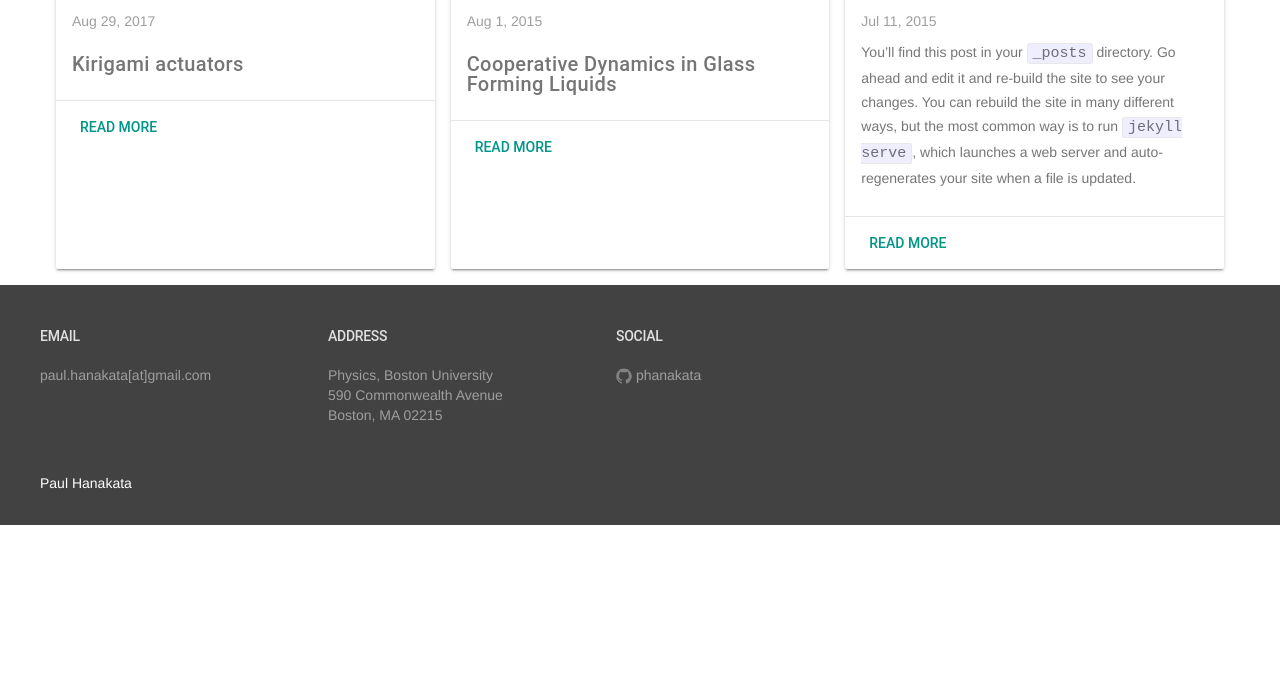
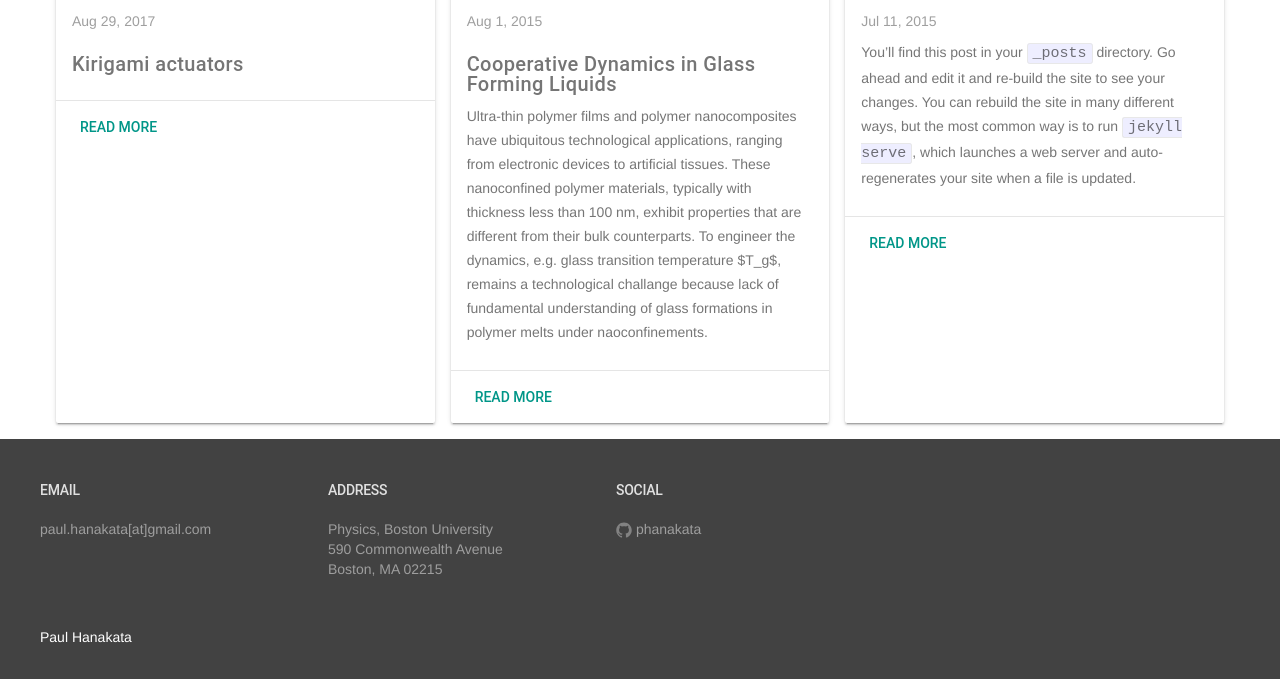
Before and after one commit to phanakata/phanakata.github.io, a Jekyll site: the page built from index.html, in a window 1280 px wide and 900 px high, scrolled down 951 px, cut to the strip 221-900 px from the top of the window. Built offline with Jekyll 4.4.1, drawn with Linux system fonts in a browser that asks for light colours; before the commit the page ends 1697 px from its top, so only the background shows below that.

Commit message:
Update 2015-08-01-glassforming.markdown

```diff
--- a/_posts/2015-08-01-glassforming.markdown
+++ b/_posts/2015-08-01-glassforming.markdown
@@ -8,3 +8,11 @@ image: /img/gf_liquid.jpg
 
 ---
 ##### Cooperative Dynamics in Glass Forming Liquids
+Ultra-thin  polymer  films  and polymer nanocomposites have  ubiquitous  technological  applications,  ranging
+from electronic devices to artificial tissues.  These nanoconfined polymer materials,  typically with thickness less than 100 nm,  exhibit properties that are different from  their  bulk  counterparts. To engineer the dynamics, e.g. glass transition temperature $T_g$, remains a technological challange because lack of fundamental understanding of glass formations in polymer melts under naoconfinements.
+
+This research was part of my undergraduate thesis work. We studied glassy and cooperative dyanmics of glass forming liquids under nanoconfinements using molecular dynamics.
+There are three significant findings:
+* We developed a unifying framework connecting string-like cooperative motions and relaxation time.
+* We established a direct relation between dynamical interfacial scales and the strings (and so the relaxation time).
+* We developed a theory connecting the long relaxation time and the Debye-Waller factor which characterizes the dyanmics at a short time scale.
```
